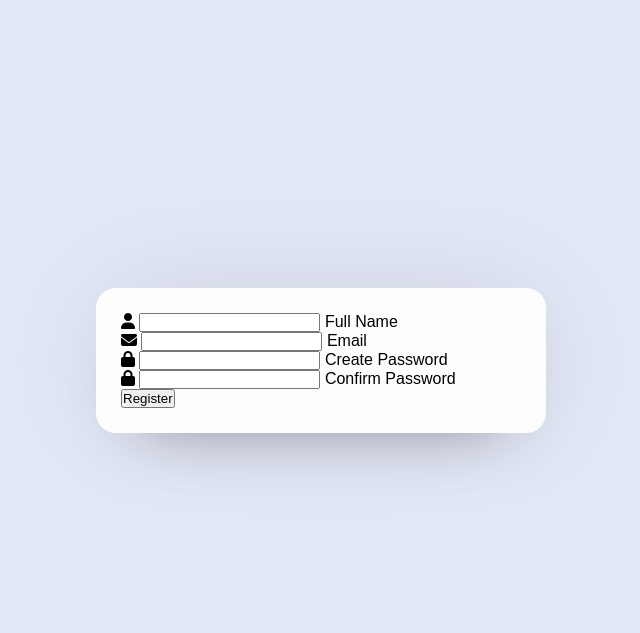
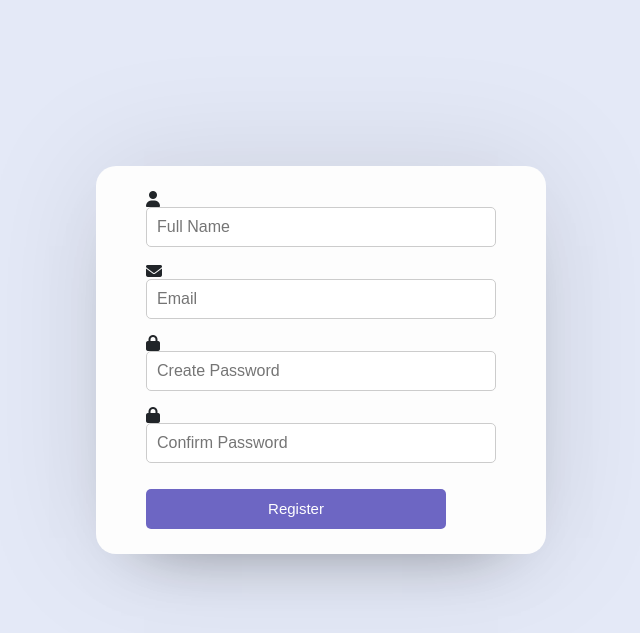
Before and after one commit to Fodly18/Nekolympus_S3, a PHP site: page /Register.php in a window 1280 px wide. Shown: the top 633 px of the page, without its empty margins (319-959 px from the left). Run offline with PHP 8.4, Linux system fonts and the light colour scheme; some libraries are stand-ins or nearby versions.

Commit message:
regis style
styling sementara

```diff
--- a/Register.php
+++ b/Register.php
@@ -4,6 +4,7 @@
 <head>
   <meta charset="UTF-8">
   <meta name="viewport" content="width=device-width, initial-scale=1.0">
+  <link href="https://cdn.jsdelivr.net/npm/bootstrap@5.0.2/dist/css/bootstrap.min.css" rel="stylesheet" integrity="sha384-EVSTQN3/azprG1Anm3QDgpJLIm9Nao0Yz1ztcQTwFspd3yD65VohhpuuCOmLASjC" crossorigin="anonymous">
   <link rel="stylesheet" href="https://cdnjs.cloudflare.com/ajax/libs/font-awesome/6.6.0/css/all.min.css" integrity="sha512-Kc323vGBEqzTmouAECnVceyQqyqdsSiqLQISBL29aUW4U/M7pSPA/gEUZQqv1cwx4OnYxTxve5UMg5GT6L4JJg==" crossorigin="anonymous" referrerpolicy="no-referrer" />
   <link rel="icon" href="../asset/logo.png" type="image/png">
   <link rel="stylesheet" href="./css/register.css">
@@ -61,29 +62,24 @@
         echo "<a href='javascript:self.history.back()'><button class='btn'>Kembali</button></a>";
       }
       ?>
-
       <form method="post" action="">
-        <div class="input-group">
+        <div class="field input mb-3">
           <i class="fa-solid fa-user"></i>
-          <input type="text" name="fullname" id="fullname" required />
-          <label for="fullname">Full Name</label>
+          <input type="text" name="fullname" placeholder="Full Name" id="fullname" required />
         </div>
-        <div class="input-group">
+        <div class="field input mb-3">
           <i class="fas fa-envelope"></i>
-          <input type="email" name="email" id="email" required />
-          <label for="email">Email</label>
+          <input type="email" name="email" placeholder="Email" id="email" required />
         </div>
-        <div class="input-group">
+        <div class="field input mb-3">
           <i class="fas fa-lock"></i>
-          <input type="password" name="password" id="password" required />
-          <label for="password">Create Password</label>
+          <input type="password" name="password" placeholder="Create Password" id="password" required />
         </div>
-        <div class="input-group">
+        <div class="field input mb-3">
           <i class="fas fa-lock"></i>
-          <input type="password" name="confirm_password" id="confirm_password" required />
-          <label for="confirm_password">Confirm Password</label>
+          <input type="password" name="confirm_password" placeholder="Confirm Password" id="confirm_password" required />
         </div>
-        <button type="submit" name="register">Register</button>
+        <button class="btn" type="submit" name="register">Register</button>
       </form>
     </div>
   </div>
--- a/css/register.css
+++ b/css/register.css
@@ -1,37 +1,37 @@
-*{
+* {
     padding: 0;
     margin: 0;
     box-sizing: border-box;
-    font-family: 'Poppins',sans-serif;
+    font-family: 'Poppins', sans-serif;
 }
 
-body{
+body {
     background: #e4e9f7;
 }
 
-.container{
+.container {
     display: flex;
     align-items: center;
     justify-content: center;
     min-height: 90vh;
 }
 
-.containerbx{
-        background: #fdfdfd;
-        display: flex;
-        flex-direction: column;
-        padding: 25px 25px;
-        border-radius: 20px;
-        box-shadow: 0 0 128px 0 rgba(0,0,0,0.1), 0 32px 64px -48px rgba(0,0,0,0.5);
-
+.containerbx {
+    background: #fdfdfd;
+    display: flex;
+    flex-direction: column;
+    align-items: center;
+    padding: 25px 25px;
+    border-radius: 20px;
+    box-shadow: 0 0 128px 0 rgba(0, 0, 0, 0.1), 0 32px 64px -48px rgba(0, 0, 0, 0.5);
 }
 
-.form-box{
+.form-box {
     width: 450px;
     margin: 0px 10px;
 }
 
-.form-box header{
+.form-box header {
     font-size: 25px;
     font-weight: 600;
     padding-bottom: 10px;
@@ -39,14 +39,16 @@ body{
     margin-bottom: 10px;
 }
 
-.form-box form .field{
+.form-box form .field {
+    position: relative;
     display: flex;
+    width: 350px;
     margin-bottom: 10px;
     flex-direction: column;
 
 }
 
-.form-box form .input input{
+.form-box form .input input {
     height: 40px;
     width: 100%;
     font-size: 16px;
@@ -55,3 +57,65 @@ body{
     border: 1px solid #ccc;
     outline: none;
 }
+
+.field.input {
+    position: relative;
+    display: flex;
+    width: 100%;
+    margin-bottom: 10px;
+  }
+
+  .field.input .input-icon-wrapper {
+    display: flex;
+    align-items: center;
+    width: 100%;
+    border: 1px solid #ccc;
+    border-radius: 5px;
+    overflow: hidden;
+  }
+
+  .field.input .input-icon-wrapper i {
+    padding: 10px;
+    background-color: #f0f0f0;
+    color: #555;
+    min-width: 40px;
+    display: flex;
+    justify-content: center;
+    align-items: center;
+  }
+
+  .field.input .input-icon-wrapper input {
+    flex: 1;
+    height: 40px;
+    border: none;
+    outline: none;
+    padding: 0 10px;
+    font-size: 16px;
+  }
+
+
+.btn {
+    width: 300px;
+    height: 40px;
+    background: rgba(76, 68, 182, 0.808);
+    border: 0;
+    border-radius: 5px;
+    color: #fff;
+    font-size: 15px;
+    cursor: pointer;
+    transition: all .3s;
+    margin-top: 10px;
+    padding: 0px 10px;
+}
+
+.btn:hover {
+    opacity: 0.82;
+}
+
+.submit {
+    width: 100%;
+}
+
+.links {
+    margin-bottom: 15px;
+}
```
